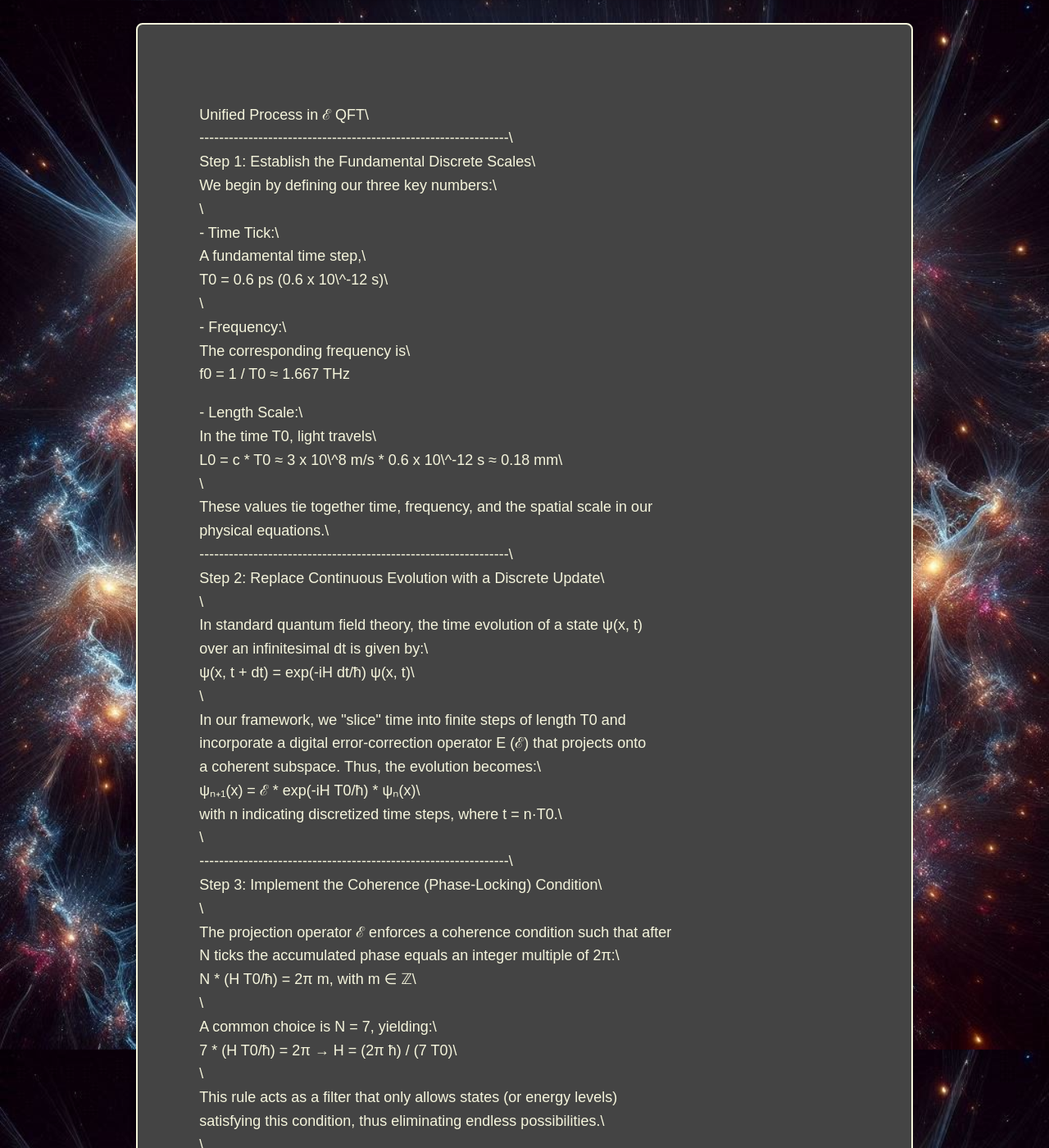
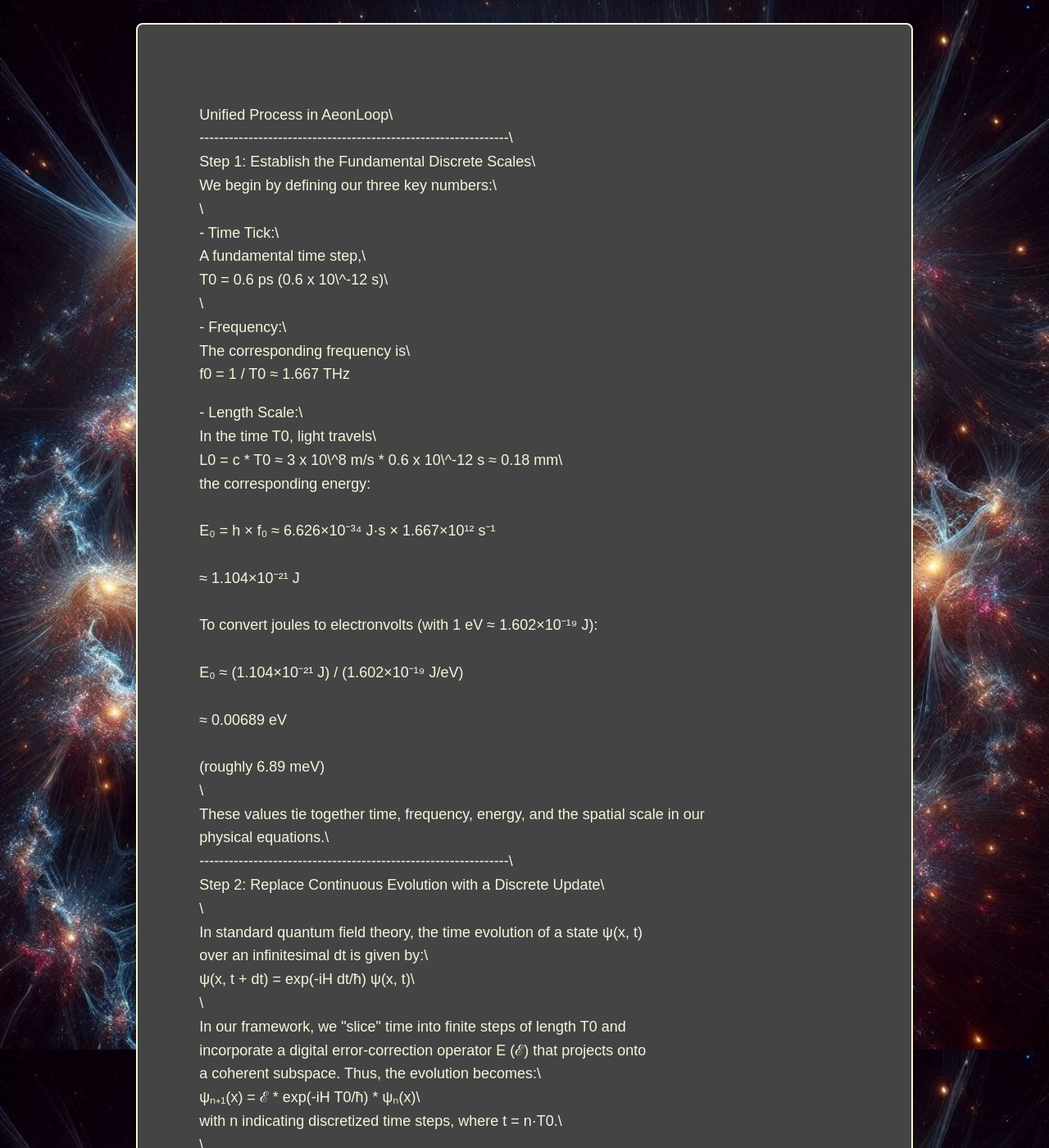
Before and after one commit to CosmicReplicator/AeonLoop, a Jekyll site: the page built from Papers2/UnifiedProcess.html, in a window 1280 px wide and 1400 px high. Shown: the whole window at 82% size. Built offline with Jekyll 4.4.1, drawn with Linux system fonts in a browser that asks for light colours; some of the changed text lies outside the part shown.

Commit message:
Update UnifiedProcess.html

```diff
--- a/Papers2/UnifiedProcess.html
+++ b/Papers2/UnifiedProcess.html
@@ -12,7 +12,7 @@ title: UnifiedProcess
 </head>
 <body>
   <main>
-    <p>Unified Process in ℰ QFT\
+    <p>Unified Process in AeonLoop\
 ---------------------------------------------------------------\
 Step 1: Establish the Fundamental Discrete Scales\
 We begin by defining our three key numbers:\
@@ -27,8 +27,21 @@ f0 = 1 / T0 ≈ 1.667 THz</p>
 <p>- Length Scale:\
 In the time T0, light travels\
 L0 = c * T0 ≈ 3 x 10\^8 m/s * 0.6 x 10\^-12 s ≈ 0.18 mm\
+the corresponding energy:
+
+E₀ = h × f₀ ≈ 6.626×10⁻³⁴ J·s × 1.667×10¹² s⁻¹
+
+≈ 1.104×10⁻²¹ J
+
+To convert joules to electronvolts (with 1 eV ≈ 1.602×10⁻¹⁹ J):
+
+E₀ ≈ (1.104×10⁻²¹ J) / (1.602×10⁻¹⁹ J/eV)
+
+≈ 0.00689 eV
+
+(roughly 6.89 meV)
 \
-These values tie together time, frequency, and the spatial scale in our
+These values tie together time, frequency, energy, and the spatial scale in our
 physical equations.\
 ---------------------------------------------------------------\
 Step 2: Replace Continuous Evolution with a Discrete Update\
```
Also changed, not shown: other parts of Papers2/UnifiedProcess.html (+1 -1 lines).
